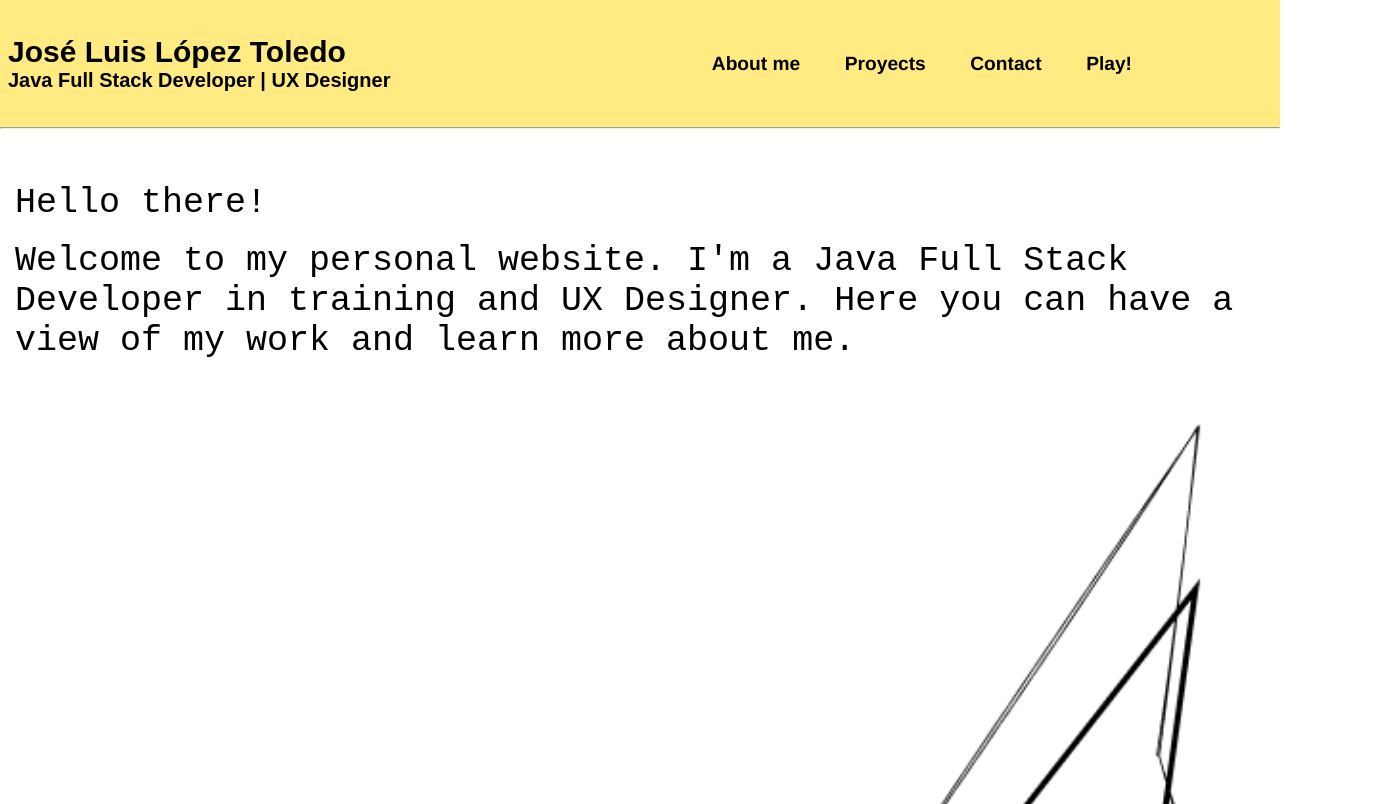
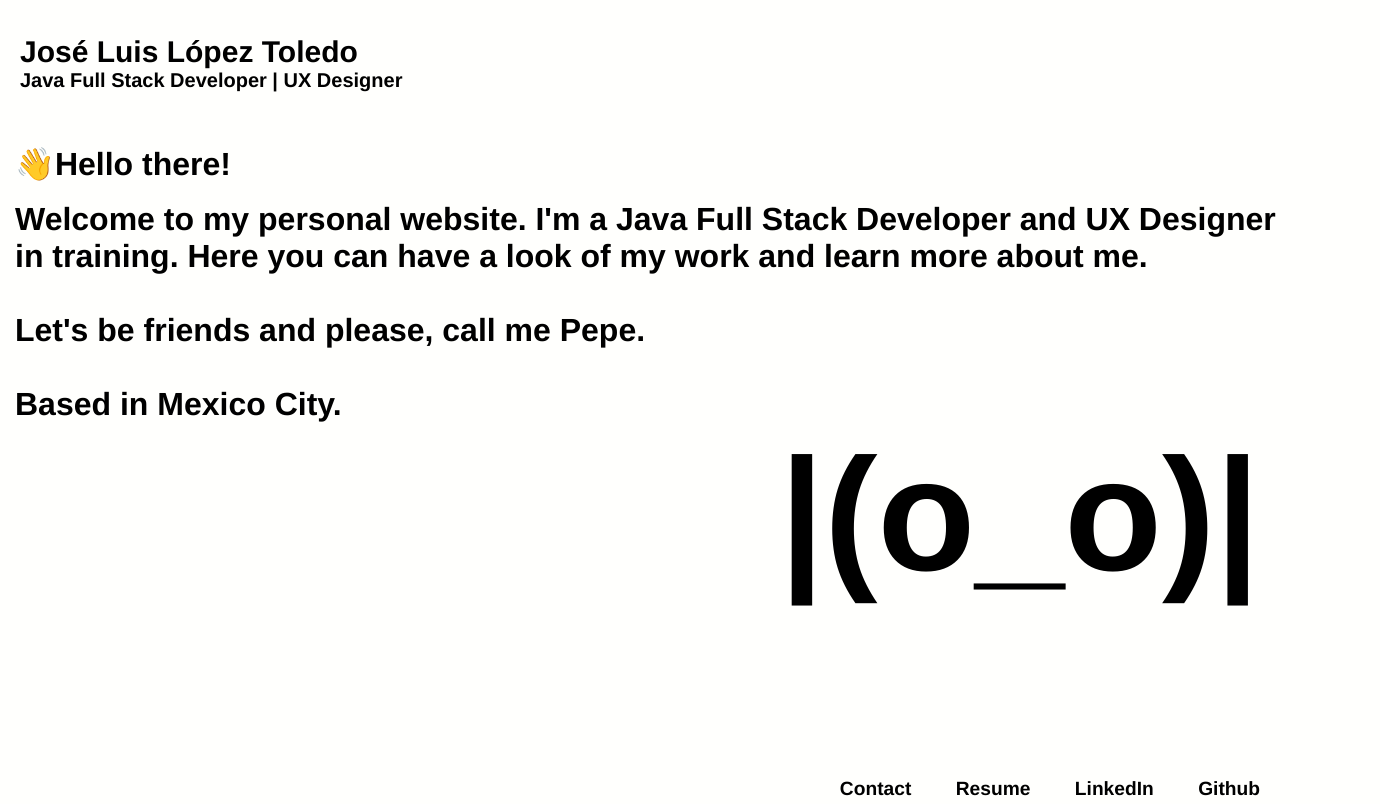
Before and after one commit to jlltoledo/Proyecto, a plain HTML site: page index.html in a window 1280 px wide. Shown: the top 804 px of the page, 1380 px wide, since content can reach past the window. Drawn offline with Linux system fonts and the light colour scheme.

Commit message:
Limpié el directorio e hice modificaciones en el index principal, el de contacto y el css de index

```diff
--- a/CSS/styles/aboutstyles.css
+++ /dev/null
@@ -1,53 +0,0 @@
-*{
-    margin: 0;
-    padding: 0;
-}
-body{
-    background-color: #FFFFFD;
-    font-family: Arial, Helvetica, sans-serif;
-}
-header{
-    background-color: #FFEB81;
-    width: 100%;
-    margin: auto;
-    height: 70px;
-
-
-}
-h2{
-    position: relative;
-    left: 20px;
-    top: 20px;
-    bottom: 5px;
-    font-weight: bold;
-    align-items: right;
-    font-size: 30px;
-
-}
-p{
-    position: relative;
-    left: 20px;
-    top: 25px;
-    font-family: monospace;
-    font-size: 35px;
-}
-
-a{
-    position: relative;
-    left: 15px;
-    font-family: monospace;
-    font-size: 35px;
-    font-weight: bold;
-    text-decoration: none;
-    color: black;
-
-}
-
-footer
-{background-color: #FFEB81;
-    position: relative;
-    width: 100px;
-    left: 15px;
-
-
-}
--- a/CSS/styles/contactsy.css
+++ b/CSS/styles/contactsy.css
@@ -1,13 +1,17 @@
-*{
+/* *{
     margin: 0;
     padding: 0;
-}
+
 body{
     background-color: #FFFFFD;
-    font-family: Arial, Helvetica, sans-serif;
+    font-family: Helvetica, sans-serif;
+    font-weight: bold;
+}
+form{
+    display: block;
 }
 header{
-    background-color: #FFEB81;
+    background-color: #FFFFFC;
     width: 100%;
     margin: auto;
     height: 70px;
@@ -22,6 +26,7 @@ h2{
     align-items: right;
     font-size: 25px;
     font-family: Helvetica, sans-serif;
+    font-weight: bold;
 
 }
 .any{
@@ -31,7 +36,7 @@ h2{
     bottom: 5px;
     align-items: right;
     font-size: 25px;
-    font-family: monospace;
+    font-family: Helvetica,sans-serif ;
 
 }
 
@@ -39,7 +44,7 @@ h2{
 a{
     position: relative;
     left: 15px;
-    font-family: monospace;
+    font-family: Helvetica,sans-serif ;
     font-size: 35px;
     font-weight: bold;
     text-decoration: none;
@@ -50,7 +55,7 @@ a{
 div{
     position: relative;
     left: 15px;
-    font-family: monospace;
+    font-family: Helvetica,sans-serif ;
     font-size: 20px;
     font-weight: bold;
     text-decoration: none;
@@ -59,18 +64,18 @@ div{
 }
 
 footer
-{background-color: #FFEB81;
-    position: relative;
+{
+    position: absolute;
+    bottom: 0%;
+    font-size: 50px;
     width: 100px;
     left: 15px;
+    color: black;
 
 
 }
-.linked{
-    position: relative;
-    left: 0px;
-    font-family: Helvetica;
-    font-size: 15px;
-    font-weight: normal;
-    text-decoration: none;
-    color: #70B5F9;}
+
+#container{
+    position: absolute;
+    text-align: left;
+}
--- a/CSS/styles/index_styles.css
+++ b/CSS/styles/index_styles.css
@@ -1,35 +1,48 @@
+
 *{
     margin: 0;
     padding: 0;
 }
 body{
     background-color: #FFFFFD;
-    font-family: Arial, Helvetica, sans-serif;
+    font-family: Helvetica, sans-serif;
+    display: flex;
+    flex-direction: column;
+
+
+    /*background-image:
+    background-repeat: no-repeat;
+    background-size: cover;*/
+
+
 }
+@media (max-width: 300px){
+        body{
+            flex-direction: column;
+
+}
+        body header{
+            flex-basis: 100%;
+        }
+}
+
 header{
-    background-color: #FFEB81;
+    background-color: #FFFFFD;
+    max-width: 1000px;
+    margin-left: 40px;
+    position: relative;
+
+
 
 }
 h2{
     position: relative;
     right: 120px;
-    font-weight: bold;
+    font-weight: bolder;
     align-items: right;
     font-size: 30px;
 }
 
-img{
-    width: 100%;
-    height: 100%;
-    position: relative;
-    left: 100px;
-}
-
-.container{
-    background-size: cover;
-    background-position: center;
-    background-repeat: no-repeat;
-}
 
 .navbar {
     width: 80%;
@@ -38,36 +51,7 @@ img{
     display: flex;
     align-items: center;
     justify-content: space-between;
-}
-.navbar ul li {
-    list-style: none;
-    display: inline-block;
-    margin: 0 20px;
-    position: relative;
-
-}
-
-.navbar ul li a {
-    text-decoration: none;
-    color: black;
-    font-family: Helvetica;
-    font-size: 1.2rem;
     font-weight: bold;
-}
-
-.navbar ul li::before {
-    content: "";
-    height: 3px;
-    width: 0%;
-    background: black;
-    position: absolute;
-    left: 0;
-    bottom: -12px;
-    transition: 0.4s ease-out;
-}
-
-.navbar ul li:hover::before {
-    width: 100%;
 }
 
 .sub{
@@ -78,12 +62,59 @@ img{
 {
     position: relative;
     left: 15px;
-    font-family: monospace;
-    font-size: 35px;
+    font-family:  Helvetica, Sans-Serif;
+    font-weight: bold;
+    font-size: 32px;
 }
 
 footer{
-    background-color: #FFEB81;
+
+    background-color: #FFFFFD;
+    font-family: Helvetica, sans-serif;
+    font-size: medium;
+    text-align: right;
+    position: absolute;
+    justify-content: space-between;
+    bottom: 0;
+    width: 100%;
+    padding-right: 15px;
+
+
 }
-em{
-    text-align: center;}
+
+footer ul li{
+    list-style: none;
+    display: inline-block;
+    margin: 0 20px;
+    position: relative;
+}
+
+footer ul li a{
+    text-decoration: none;
+    color: black;
+    font-family: Helvetica;
+    font-size: 1.2rem;
+    font-weight: bold;
+
+}
+
+.footer ul li::before {
+    content: "";
+    height: 3px;
+    width: 0%;
+    background: black;
+    position: absolute;
+    left: 0;
+    bottom: -12px;
+    transition: 0.4s ease-out;
+}
+.footer ul li:hover::before {
+    width: 100%;
+}
+
+#tlaloc{
+    font-size: 80px;
+    text-align: right;
+    padding-right: 20px;
+    padding-bottom: 15px;
+}
--- a/CSS/styles/proyectsst.css
+++ /dev/null
@@ -1,52 +0,0 @@
-*{
-    margin: 0;
-    padding: 0;
-}
-body{
-    background-color: #FFFFFD;
-    font-family:  Helvetica, sans-serif;
-}
-header{
-    background-color: #FFEB81;
-    width: 100%;
-    margin: auto;
-    height: 70px;}
-
-
-h2{
-
-        position: relative;
-        left: 20px;
-        top: 20px;
-        bottom: 5px;
-        font-weight: bold;
-        align-items: right;
-        font-size: 30px;
-
-
-}
-
-footer
-{background-color: #FFEB81;
-    position: relative;
-    width: 100px;
-    left: 15px;
-
-
-}
-a{
-    position: relative;
-    left: 15px;
-    font-family: monospace;
-    font-size: 35px;
-    font-weight: bold;
-    text-decoration: none;
-    color: black;
-
-}
-
-img{
-    align-items: center;
-    width: 750px;
-    margin-top: 40px;
-}
--- a/index.html
+++ b/index.html
@@ -4,58 +4,57 @@
     <meta charset="UTF-8">
     <meta http-equiv="X-UA-Compatible" content="IE=edge">
     <meta name="viewport" content="width=device-width, initial-scale=1.0">
-    <title>my web site</title>
+    <title>my site</title>
     <link rel="stylesheet" href="CSS/styles/index_styles.css">
-    <link rel="img" href="src/form_3.png">
+
+    <link rel="icon" href="src/a.png">
 </head>
 
 <body>
+
 
     <header>
 
     <div class="navbar">
         <h2>José Luis López Toledo
+
             <br>
-
             <p class="sub">Java Full Stack Developer | UX Designer</p>
         </h2>
 
-
-<nav>
-    <ul>
-    <li><a href="/pages/about.html">About me</a></li>
-    <li><a href="/pages/proyects.html">Proyects</a></li>
-    <li><a href="/pages/contact.html">Contact</a></li>
-    <li><a href="">Play!</a></li> <!--agregar más adelante-->
+</header>
 
 
 
 
-    </nav>
-</ul>
-</nav>
-</div>
-</header>
-
-<hr>
 
 <br>
-<br>
-<br>
-<p class="welcome">Hello there!</p>
+<p class="welcome">&#128075;Hello there!</p>
 <br>
 <p class="welcome">
 
-    Welcome to my personal website. I'm a Java Full Stack Developer in training and UX Designer. Here you can have a view of my work and learn more about me.</p>
+    Welcome to my personal website. I'm a Java Full Stack Developer and UX Designer in training. Here you can have a look of my work and learn more about me.
+<br>
+<br>
+Let's be friends and please, call me Pepe.
+<br>
+<br>
+Based in Mexico City.
+</p>
 
-    <div class="container">
-        <img src="/src/form_3.png" alt="">
-    </div>
+<div id="tlaloc">
+    <h1>|(o_o)|</h1>
+</div>
 
 
+<footer>
+    <ul>
+        <li> <a href="pages/contact.html" target="_blank">Contact</a></li>
+        <li> <a href="src/CV inglés.pdf" target="_blank">Resume</a></li>
+        <li><a href="https://www.linkedin.com/in/jlltoledo/" target="_blank">LinkedIn</a></li>
+        <li><a href="https://github.com/" target="_blank">Github</a></li>
 
-    <footer>
-        <em>José Luis López Toledo</em>
+        </ul>
     </footer>
 </body>
 </html>
```
Also changed, not shown: pages/about.html (deleted, +0 -31 lines), pages/contact.html (+25 -29 lines), pages/proyects.html (deleted, +0 -28 lines), src/a.png (added), src/f.png (added), src/form_3.png (deleted), src/proy.png (deleted), 6 other files.
